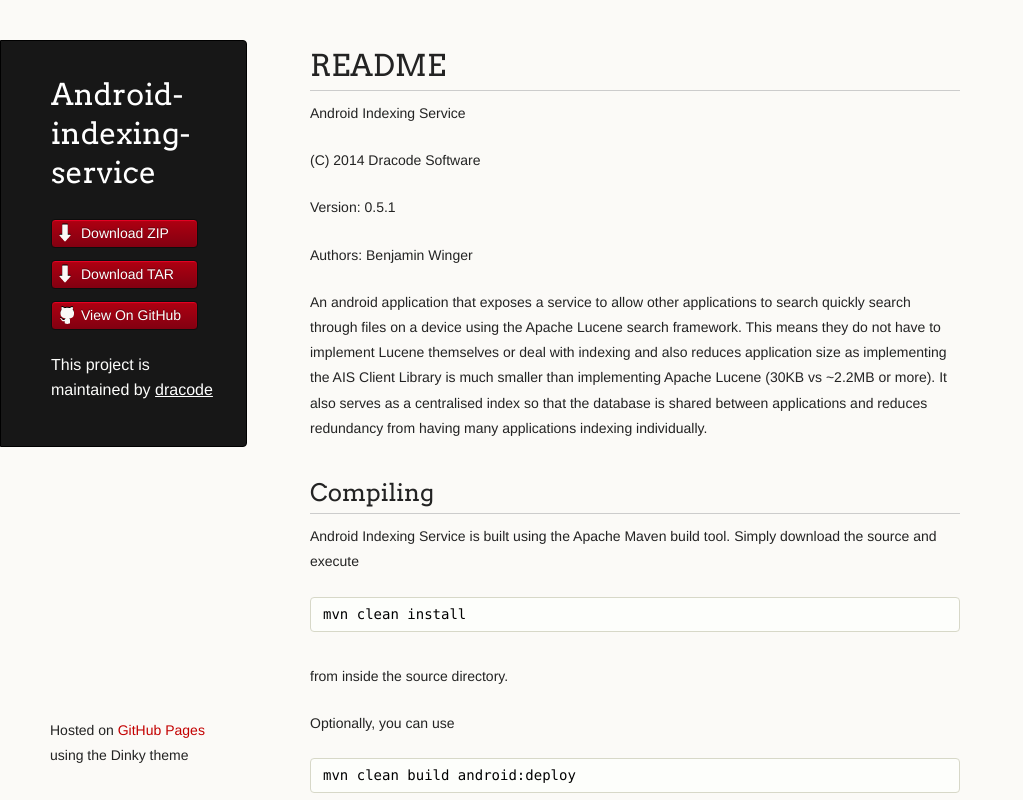
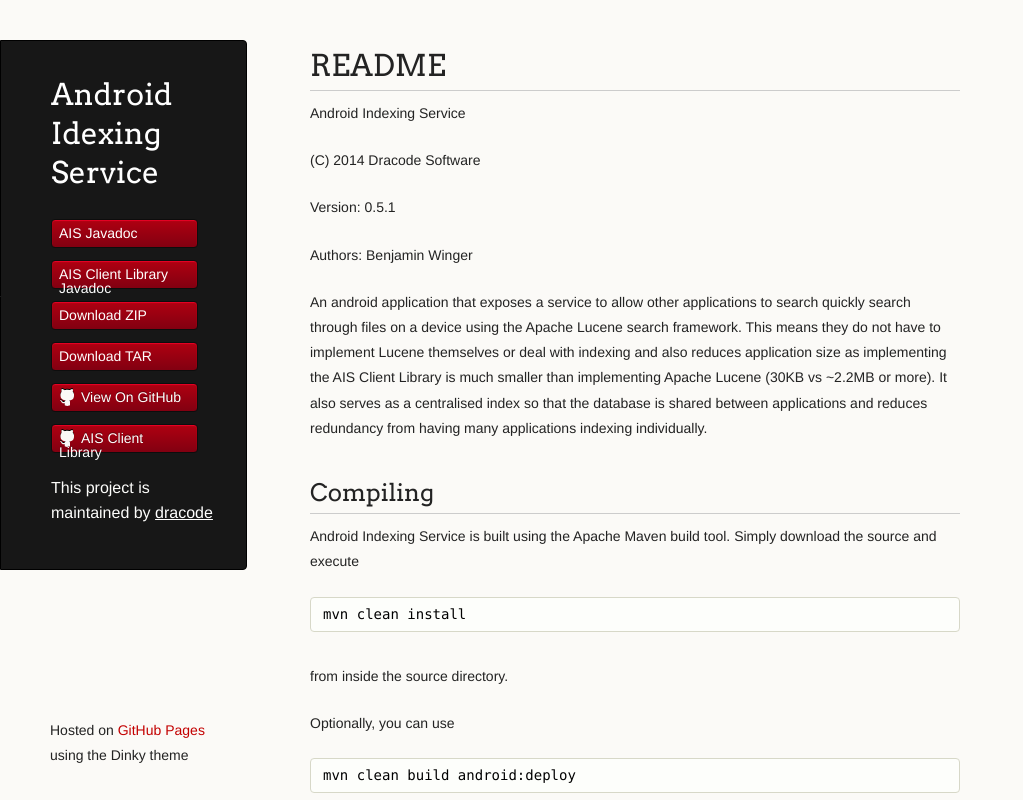
Before and after one commit to benjaminwinger/Android-Indexing-Service, a plain HTML site: page index.html in a window 1280 px wide. Shown: the top 800 px of the page, without its empty margins (0-1023 px from the left). Drawn offline with Linux system fonts and the light colour scheme.

Commit message:
Update index.html

```diff
--- a/index.html
+++ b/index.html
@@ -16,13 +16,16 @@
   <body>
     <div class="wrapper">
       <header>
-        <h1 class="header">Android-indexing-service</h1>
+        <h1 class="header">Android Idexing Service</h1>
         <p class="header"></p>
 
         <ul>
-          <li class="download"><a class="buttons" href="https://github.com/dracode/Android-Indexing-Service/zipball/master">Download ZIP</a></li>
-          <li class="download"><a class="buttons" href="https://github.com/dracode/Android-Indexing-Service/tarball/master">Download TAR</a></li>
+          <li class="fork"><a href="https://dracode.github.io/Android-Indexing-Service/javadoc/index.html">AIS Javadoc</a></li>
+	  <li class="fork"><a href="https://dracode.github.io/Android-Indexing-Service/javadoc-client/index.html">AIS Client Library Javadoc</a></li>
+          <li class="downloads"><a href="https://github.com/dracode/Android-Indexing-Service/zipball/master">Download ZIP</a></li>
+          <li class="downloads"><a href="https://github.com/dracode/Android-Indexing-Service/tarball/master">Download TAR</a></li>
           <li><a class="buttons github" href="https://github.com/dracode/Android-Indexing-Service">View On GitHub</a></li>
+          <li><a class="buttons github" href="http://dracode.github.io/AIS-Client-Library/">AIS Client Library</a></li>
         </ul>
 
         <p class="header">This project is maintained by <a class="header name" href="https://github.com/dracode">dracode</a></p>
```
